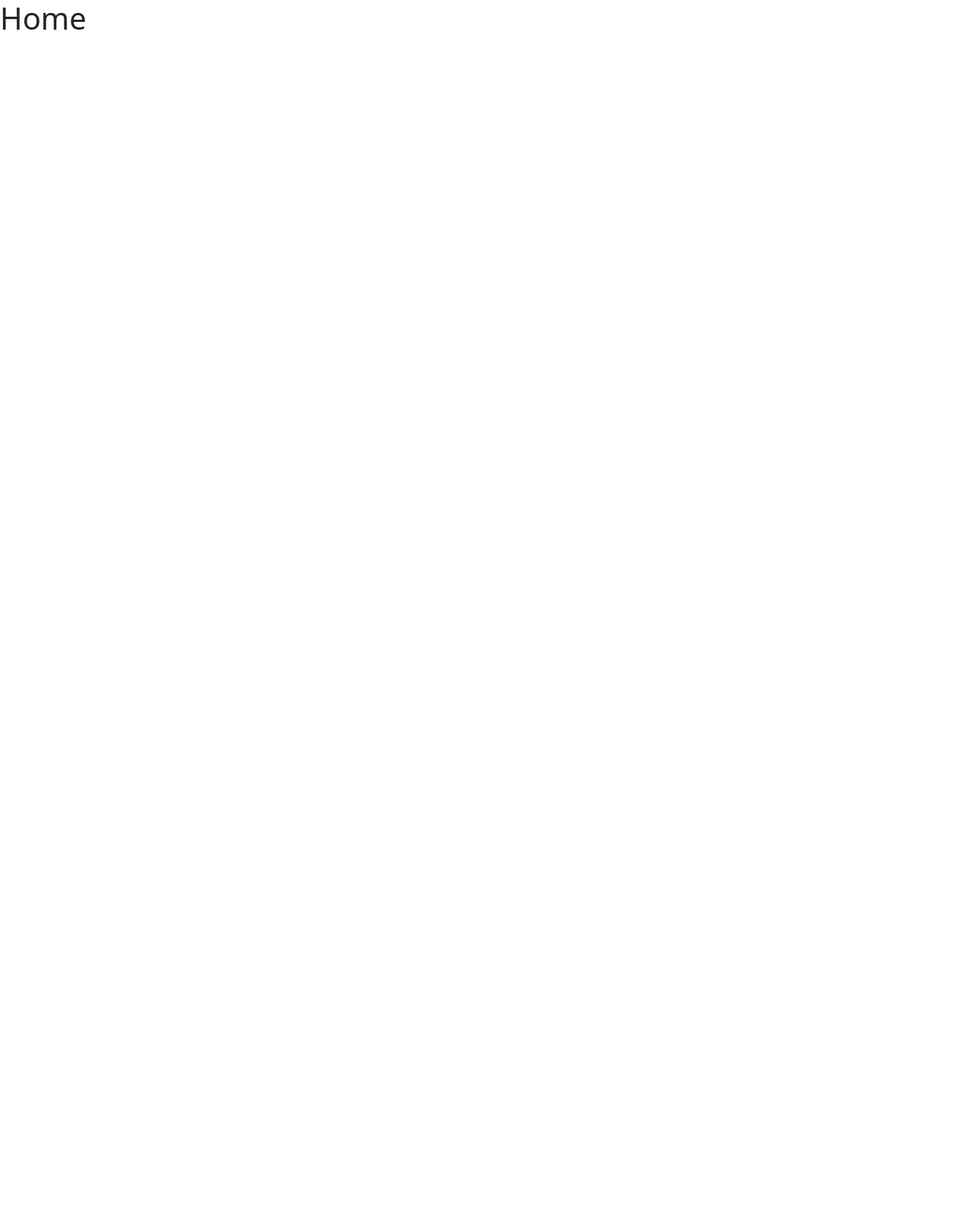
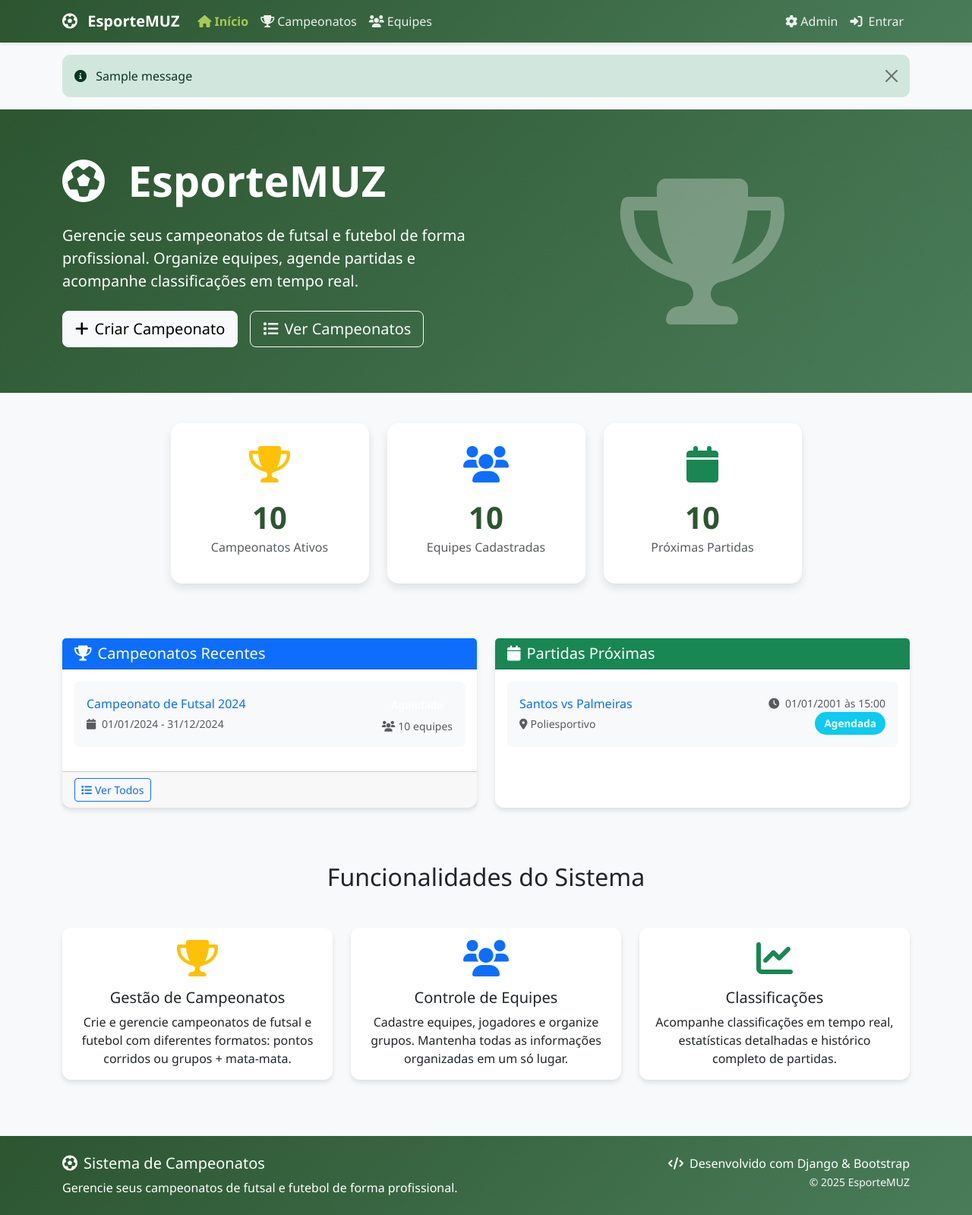
Before and after one commit to maismuz/web, a Django app: page /esportemuz/ in a window 1280 px wide. Before the commit the page is almost empty. Shown: the whole page at 76% size. Before the commit the page ends 39 px from the top, so only its background shows below. Run offline with Django 5.2, Linux system fonts and the light colour scheme; tables that the repository leaves empty hold one stand-in row (values such as "Sample post"); one stand-in notice (Sample message) is shown.

Commit message:
Refactor templates and views: remove old pages, add equipe list, update navbar and footer.

```diff
--- a/apps/esportemuz/static/esportemuz/css/style.css
+++ b/apps/esportemuz/static/esportemuz/css/style.css
@@ -1,9 +1,181 @@
+:root {
+    --primary-color: #2c5530;
+    --secondary-color: #4a7c59;
+    --accent-color: #7fb069;
+    --light-green: #a7c957;
+    --background-light: #f8f9fa;
+}
+
 * {
     margin: 0;
     padding: 0;
     box-sizing: border-box;
 }
 
-body {
-    height: 100vh;
+html, body {
+    background-color: var(--background-light);
+    font-family: 'Segoe UI', Tahoma, Geneva, Verdana, sans-serif;
+    display: flex;
+    flex-direction: column;
+    height: 100%;
 }
+
+.navbar-brand {
+    font-weight: bold;
+    color: white !important;
+}
+
+.navbar-custom {
+    background: linear-gradient(135deg, var(--primary-color), var(--secondary-color));
+    box-shadow: 0 2px 4px rgba(0,0,0,0.1);
+}
+
+.navbar-nav .nav-link {
+    color: rgba(255,255,255,0.9) !important;
+    transition: color 0.3s ease;
+}
+
+.navbar-nav .nav-link:hover {
+    color: var(--light-green) !important;
+}
+
+.navbar-nav .nav-link.active {
+    color: var(--light-green) !important;
+    font-weight: bold;
+}
+
+.card {
+    border: none;
+    border-radius: 12px;
+    box-shadow: 0 4px 6px rgba(0,0,0,0.1);
+    transition: transform 0.2s ease, box-shadow 0.2s ease;
+}
+
+.card:hover {
+    transform: translateY(-2px);
+    box-shadow: 0 8px 15px rgba(0,0,0,0.15);
+}
+
+.btn-primary {
+    background: linear-gradient(135deg, var(--primary-color), var(--secondary-color));
+    border: none;
+    border-radius: 8px;
+    padding: 10px 20px;
+    transition: all 0.3s ease;
+}
+
+.btn-primary:hover {
+    background: linear-gradient(135deg, var(--secondary-color), var(--accent-color));
+    transform: translateY(-1px);
+}
+
+.btn-success {
+    background: linear-gradient(135deg, var(--accent-color), var(--light-green));
+    border: none;
+    border-radius: 8px;
+}
+
+.btn-success:hover {
+    background: linear-gradient(135deg, var(--light-green), var(--accent-color));
+}
+
+.table {
+    border-radius: 12px;
+    overflow: hidden;
+    box-shadow: 0 4px 6px rgba(0,0,0,0.1);
+}
+
+.table thead th {
+    background: linear-gradient(135deg, var(--primary-color), var(--secondary-color));
+    color: white;
+    border: none;
+    font-weight: 600;
+}
+
+.table tbody tr:hover {
+    background-color: rgba(127, 176, 105, 0.1);
+}
+
+.badge {
+    border-radius: 20px;
+    padding: 8px 12px;
+    font-size: 0.85em;
+}
+
+.badge-status-planejamento {
+    background-color: #6c757d;
+}
+
+.badge-status-inscricoes {
+    background-color: #0dcaf0;
+}
+
+.badge-status-em_andamento {
+    background-color: #fd7e14;
+}
+
+.badge-status-finalizado {
+    background-color: #198754;
+}
+
+.footer {
+    background: linear-gradient(135deg, var(--primary-color), var(--secondary-color));
+    color: white;
+    /* margin-top: 50px; */
+}
+
+.hero-section {
+    background: linear-gradient(135deg, var(--primary-color), var(--secondary-color));
+    color: white;
+    padding: 60px 0;
+    margin-bottom: 40px;
+}
+
+.stats-card {
+    background: white;
+    border-radius: 15px;
+    padding: 30px;
+    text-align: center;
+    box-shadow: 0 6px 12px rgba(0,0,0,0.1);
+    transition: transform 0.3s ease;
+}
+
+.stats-card:hover {
+    transform: translateY(-5px);
+}
+
+.stats-number {
+    font-size: 2.5rem;
+    font-weight: bold;
+    color: var(--primary-color);
+}
+
+.form-control:focus {
+    border-color: var(--accent-color);
+    box-shadow: 0 0 0 0.2rem rgba(127, 176, 105, 0.25);
+}
+
+.alert {
+    border: none;
+    border-radius: 10px;
+}
+
+.pagination .page-link {
+    color: var(--primary-color);
+    border: 1px solid var(--accent-color);
+}
+
+.pagination .page-link:hover {
+    background-color: var(--accent-color);
+    color: white;
+}
+
+.pagination .page-item.active .page-link {
+    background-color: var(--primary-color);
+    border-color: var(--primary-color);
+}
+
+main {
+    flex: 1;
+    padding-bottom: 50px;
+}
--- a/apps/esportemuz/static/esportemuz/js/script.js
+++ b/apps/esportemuz/static/esportemuz/js/script.js
@@ -0,0 +1,27 @@
+// Função para confirmar exclusões
+function confirmarExclusao(nome, tipo) {
+	return confirm(`Tem certeza que deseja excluir ${tipo} "${nome}"? Esta ação não pode ser desfeita.`);
+}
+
+// Função para atualizar resultado de partida via AJAX
+function atualizarResultado(partidaId, golsCasa, golsVisitante) {
+	$.ajax({
+		url: `/partidas/${partidaId}/resultado/`,
+		type: 'POST',
+		data: {
+			'gols_casa': golsCasa,
+			'gols_visitante': golsVisitante,
+			'csrfmiddlewaretoken': $('[name=csrfmiddlewaretoken]').val()
+		},
+		success: function(response) {
+			if (response.success) {
+				location.reload();
+			} else {
+				alert('Erro: ' + response.message);
+			}
+		},
+		error: function() {
+			alert('Erro ao atualizar resultado.');
+		}
+	});
+}
--- a/apps/esportemuz/templates/esportemuz/base.html
+++ b/apps/esportemuz/templates/esportemuz/base.html
@@ -5,10 +5,16 @@
 <head>
     <meta charset="UTF-8">
     <meta name="viewport" content="width=device-width, initial-scale=1.0">
-    <title>Document</title>
+    <title>{% block title %}EsporteMUZ{% endblock %}</title>
 
     <!-- Bootstrap CSS -->
     <link href="https://cdn.jsdelivr.net/npm/bootstrap@5.3.6/dist/css/bootstrap.min.css" rel="stylesheet" integrity="sha384-4Q6Gf2aSP4eDXB8Miphtr37CMZZQ5oXLH2yaXMJ2w8e2ZtHTl7GptT4jmndRuHDT" crossorigin="anonymous">
+
+    <!-- Bootstrap Icons -->
+    <link href="https://cdn.jsdelivr.net/npm/bootstrap-icons@1.10.0/font/bootstrap-icons.css" rel="stylesheet">
+
+    <!-- Font Awesome -->
+    <link href="https://cdnjs.cloudflare.com/ajax/libs/font-awesome/6.0.0/css/all.min.css" rel="stylesheet">
 
     <!-- CSS -->
     <link rel="stylesheet" href="{% static 'esportemuz/css/style.css' %}">
@@ -17,14 +23,47 @@
     {% block css %}{% endblock css %}
 </head>
 <body>
-    <!-- Content -->
-    {% block content %}{% endblock content %}
+    {% include 'esportemuz/partials/_navbar.html' %}
+
+    <!-- Messages -->
+    {% if messages %}
+        <div class="container mt-3">
+            {% for message in messages %}
+                <div class="alert alert-{{ message.tags }} alert-dismissible fade show" role="alert">
+                    <i class="fas fa-info-circle me-2"></i>
+                    {{ message }}
+                    <button type="button" class="btn-close" data-bs-dismiss="alert"></button>
+                </div>
+            {% endfor %}
+        </div>
+    {% endif %}
+
+    <!-- Main Content -->
+    <main>
+        {% block content %}{% endblock %}
+    </main>
+
+    <!-- Footer -->
+    {% include 'esportemuz/partials/_footer.html' %}
 
     <!-- Bootstrap JS Bundle with Popper -->
     <script src="https://cdn.jsdelivr.net/npm/bootstrap@5.3.6/dist/js/bootstrap.bundle.min.js" integrity="sha384-j1CDi7MgGQ12Z7Qab0qlWQ/Qqz24Gc6BM0thvEMVjHnfYGF0rmFCozFSxQBxwHKO" crossorigin="anonymous"></script>
 
+    <!-- jQuery -->
+    <script src="https://code.jquery.com/jquery-3.7.1.min.js" integrity="sha256-/JqT3SQfawRcv/BIHPThkBvs0OEvtFFmqPF/lYI/Cxo=" crossorigin="anonymous"></script>
+
     <!-- JS -->
     <script src="{% static 'esportemuz/js/script.js' %}"></script>
+
+    <script>
+        // Inicializar tooltips
+        $(document).ready(function() {
+            var tooltipTriggerList = [].slice.call(document.querySelectorAll('[data-bs-toggle="tooltip"]'));
+            var tooltipList = tooltipTriggerList.map(function (tooltipTriggerEl) {
+                return new bootstrap.Tooltip(tooltipTriggerEl);
+            });
+        });
+    </script>
 
     <!-- Js block -->
     {% block js %}{% endblock js %}
--- a/apps/esportemuz/templates/esportemuz/pages/campeonato.html
+++ /dev/null
@@ -1,5 +0,0 @@
-{% extends "esportemuz/base.html" %}
-
-{% block content %}
-<h1>Campeonato</h1>
-{% endblock content %}
--- a/apps/esportemuz/templates/esportemuz/pages/equipe.html
+++ /dev/null
@@ -1,5 +0,0 @@
-{% extends "esportemuz/base.html" %}
-
-{% block content %}
-<h1>Equipe</h1>
-{% endblock content %}
--- /dev/null
+++ b/apps/esportemuz/templates/esportemuz/pages/home.html
@@ -0,0 +1,197 @@
+{% extends "esportemuz/base.html" %}
+
+{% block title %}Início - EsporteMUZ{% endblock %}
+
+{% block content %}
+<!-- Hero Section -->
+<section class="hero-section">
+    <div class="container">
+        <div class="row align-items-center">
+            <div class="col-lg-6">
+                <h1 class="display-4 fw-bold mb-4">
+                    <i class="fas fa-futbol me-3"></i>
+                    EsporteMUZ
+                </h1>
+                <p class="lead mb-4">
+                    Gerencie seus campeonatos de futsal e futebol de forma profissional.
+                    Organize equipes, agende partidas e acompanhe classificações em tempo real.
+                </p>
+                <div class="d-flex gap-3 flex-column flex-md-row">
+                    <a href="#" class="btn btn-light btn-lg">
+                        <i class="fas fa-plus me-2"></i>Criar Campeonato
+                    </a>
+                    <a href="#" class="btn btn-outline-light btn-lg">
+                        <i class="fas fa-list me-2"></i>Ver Campeonatos
+                    </a>
+                </div>
+            </div>
+            <div class="col-lg-6 text-center mt-5 mt-lg-0">
+                <i class="fas fa-trophy" style="font-size: 12rem; opacity: 0.3;"></i>
+            </div>
+        </div>
+    </div>
+</section>
+
+<div class="container">
+    <!-- Stats Cards -->
+    <div class="row mb-5 d-flex justify-content-center">
+        <div class="col-md-3 mb-4">
+            <div class="stats-card">
+                <i class="fas fa-trophy fa-3x text-warning mb-3"></i>
+                <div class="stats-number">10</div>
+                <h6 class="text-muted">Campeonatos Ativos</h6>
+            </div>
+        </div>
+        <div class="col-md-3 mb-4">
+            <div class="stats-card">
+                <i class="fas fa-users fa-3x text-primary mb-3"></i>
+                <div class="stats-number">10</div>
+                <h6 class="text-muted">Equipes Cadastradas</h6>
+            </div>
+        </div>
+        <div class="col-md-3 mb-4">
+            <div class="stats-card">
+                <i class="fas fa-calendar fa-3x text-success mb-3"></i>
+                <div class="stats-number">10</div>
+                <h6 class="text-muted">Próximas Partidas</h6>
+            </div>
+        </div>
+        <!-- <div class="col-md-3 mb-4">
+            <div class="stats-card">
+                <i class="fas fa-futbol fa-3x text-info mb-3"></i>
+                <div class="stats-number">10</div>
+                <h6 class="text-muted">Jogadores</h6>
+            </div>
+        </div> -->
+    </div>
+
+    <div class="row">
+        <!-- Campeonatos Recentes -->
+        <div class="col-lg-6 mb-4">
+            <div class="card h-100">
+                <div class="card-header bg-primary text-white">
+                    <h5 class="card-title mb-0">
+                        <i class="fas fa-trophy me-2"></i>Campeonatos Recentes
+                    </h5>
+                </div>
+                <div class="card-body">
+                    <div class="d-flex justify-content-between align-items-center mb-3 p-3 bg-light rounded">
+                        <div>
+                            <h6 class="mb-1">
+                                <a href="#" class="text-decoration-none">
+                                    Campeonato de Futsal 2024
+                                </a>
+                            </h6>
+                            <small class="text-muted">
+                                <i class="fas fa-calendar me-1"></i>
+                                01/01/2024 - 31/12/2024
+                            </small>
+                        </div>
+                        <div class="text-end">
+                            <span class="badge badge-status-agendado">
+                                Agendado
+                            </span>
+                            <br>
+                            <small class="text-muted">
+                                <i class="fas fa-users me-1"></i>10 equipes
+                            </small>
+                        </div>
+                    </div>
+                    <!-- <div class="text-center py-4">
+                        <i class="fas fa-trophy fa-3x text-muted mb-3"></i>
+                        <p class="text-muted">Nenhum campeonato encontrado.</p>
+                        <a href="#" class="btn btn-primary">
+                            <i class="fas fa-plus me-2"></i>Criar Primeiro Campeonato
+                        </a>
+                    </div> -->
+                </div>
+                <div class="card-footer">
+                    <a href="#" class="btn btn-outline-primary btn-sm">
+                        <i class="fas fa-list me-1"></i>Ver Todos
+                    </a>
+                </div>
+            </div>
+        </div>
+
+        <!-- Partidas Próximas -->
+        <div class="col-lg-6 mb-4">
+            <div class="card h-100">
+                <div class="card-header bg-success text-white">
+                    <h5 class="card-title mb-0">
+                        <i class="fas fa-calendar me-2"></i>Partidas Próximas
+                    </h5>
+                </div>
+                <div class="card-body">
+                    <div class="d-flex justify-content-between align-items-center mb-3 p-3 bg-light rounded">
+                        <div>
+                            <h6 class="mb-1">
+                                <a href="#" class="text-decoration-none">
+                                    Santos vs Palmeiras
+                                </a>
+                            </h6>
+                            <small class="text-muted">
+                                <i class="fas fa-map-marker-alt me-1"></i>Poliesportivo
+                            </small>
+                        </div>
+                        <div class="text-end">
+                            <small class="text-muted">
+                                <i class="fas fa-clock me-1"></i>
+                                01/01/2001 às 15:00
+                            </small>
+                            <br>
+                            <span class="badge bg-info">Agendada</span>
+                        </div>
+                    </div>
+                    <!-- <div class="text-center py-4">
+                        <i class="fas fa-calendar fa-3x text-muted mb-3"></i>
+                        <p class="text-muted">Nenhuma partida agendada.</p>
+                    </div> -->
+                </div>
+            </div>
+        </div>
+    </div>
+
+    <!-- Features Section -->
+    <div class="row mt-5">
+        <div class="col-12">
+            <h2 class="text-center mb-5">Funcionalidades do Sistema</h2>
+        </div>
+        <div class="col-md-4 mb-4">
+            <div class="card text-center h-100">
+                <div class="card-body">
+                    <i class="fas fa-trophy fa-3x text-warning mb-3"></i>
+                    <h5 class="card-title">Gestão de Campeonatos</h5>
+                    <p class="card-text">
+                        Crie e gerencie campeonatos de futsal e futebol com diferentes formatos:
+                        pontos corridos ou grupos + mata-mata.
+                    </p>
+                </div>
+            </div>
+        </div>
+        <div class="col-md-4 mb-4">
+            <div class="card text-center h-100">
+                <div class="card-body">
+                    <i class="fas fa-users fa-3x text-primary mb-3"></i>
+                    <h5 class="card-title">Controle de Equipes</h5>
+                    <p class="card-text">
+                        Cadastre equipes, jogadores e organize grupos.
+                        Mantenha todas as informações organizadas em um só lugar.
+                    </p>
+                </div>
+            </div>
+        </div>
+        <div class="col-md-4 mb-4">
+            <div class="card text-center h-100">
+                <div class="card-body">
+                    <i class="fas fa-chart-line fa-3x text-success mb-3"></i>
+                    <h5 class="card-title">Classificações</h5>
+                    <p class="card-text">
+                        Acompanhe classificações em tempo real, estatísticas detalhadas
+                        e histórico completo de partidas.
+                    </p>
+                </div>
+            </div>
+        </div>
+    </div>
+</div>
+{% endblock %}
--- a/apps/esportemuz/templates/esportemuz/pages/index.html
+++ /dev/null
@@ -1,5 +0,0 @@
-{% extends "esportemuz/base.html" %}
-
-{% block content %}
-<h1>Home</h1>
-{% endblock content %}
--- /dev/null
+++ b/apps/esportemuz/templates/esportemuz/partials/_footer.html
@@ -0,0 +1,18 @@
+<!-- Footer -->
+<footer class="footer py-4">
+    <div class="container">
+        <div class="row">
+            <div class="col-md-6">
+                <h5><i class="fas fa-futbol me-2"></i>Sistema de Campeonatos</h5>
+                <p class="mb-0">Gerencie seus campeonatos de futsal e futebol de forma profissional.</p>
+            </div>
+            <div class="col-md-6 text-md-end">
+                <p class="mb-0">
+                    <i class="fas fa-code me-1"></i>
+                    Desenvolvido com Django & Bootstrap
+                </p>
+                <small class="text-light">&copy; {% now "Y" %} EsporteMUZ</small>
+            </div>
+        </div>
+    </div>
+</footer>
--- /dev/null
+++ b/apps/esportemuz/templates/esportemuz/partials/_navbar.html
@@ -0,0 +1,52 @@
+<!-- Navbar -->
+<nav class="navbar navbar-expand-lg navbar-custom">
+    <div class="container">
+        <a class="navbar-brand" href="{% url 'esportemuz:home' %}">
+            <i class="fas fa-futbol me-2"></i>
+            EsporteMUZ
+        </a>
+
+        <button class="navbar-toggler" type="button" data-bs-toggle="collapse" data-bs-target="#navbarNav">
+            <span class="navbar-toggler-icon"></span>
+        </button>
+
+        <div class="collapse navbar-collapse" id="navbarNav">
+            <ul class="navbar-nav me-auto">
+                <li class="nav-item">
+                    <a class="nav-link {% if request.resolver_match.view_name == 'esportemuz:home' %}active{% endif %}" aria-current="page" href="{% url 'esportemuz:home' %}">
+                        <i class="fas fa-home me-1"></i>Início
+                    </a>
+                </li>
+                <li class="nav-item">
+                    <a class="nav-link {% if request.resolver_match.view_name == 'esportemuz:campeonato_list' %}active{% endif %}" href="{% url 'esportemuz:campeonato_list' %}">
+                        <i class="fas fa-trophy me-1"></i>Campeonatos
+                    </a>
+                </li>
+                <li class="nav-item">
+                    <a class="nav-link {% if request.resolver_match.view_name == 'esportemuz:equipe_list' %}active{% endif %}" href="{% url 'esportemuz:equipe_list' %}">
+                        <i class="fas fa-users me-1"></i>Equipes
+                    </a>
+                </li>
+            </ul>
+
+            <ul class="navbar-nav">
+                <li class="nav-item">
+                    <a class="nav-link" href="/admin/">
+                        <i class="fas fa-cog me-1"></i>Admin
+                    </a>
+                </li>
+                <li class="nav-item">
+                    <a class="nav-link" href="{% if request.user.is_authenticated %}#{% else %}#{% endif %}">
+                        {% if request.user.is_authenticated %}
+                            <i class="fas fa-sign-out-alt me-1"></i>
+                            Sair
+                        {% else %}
+                            <i class="fas fa-sign-in-alt me-1"></i>
+                            Entrar
+                        {% endif %}
+                    </a>
+                </li>
+            </ul>
+        </div>
+    </div>
+</nav>
--- a/apps/esportemuz/urls.py
+++ b/apps/esportemuz/urls.py
@@ -2,10 +2,18 @@ from apps.esportemuz.routers import router
 from apps.esportemuz.views import *
 from django.urls import include, path
 
+app_name = 'esportemuz'
+
 urlpatterns = [
     path('api/', include(router.urls)),
     path('api-auth/', include('rest_framework.urls', namespace='rest_framework')),
-    path('', IndexView.as_view(), name='index'),
-    path('equipe/', EquipeView.as_view(), name='equipe'),
-    path('campeonato/', CampeonatoView.as_view(), name='campeonato'),
+
+    # Home
+    path('', HomeView.as_view(), name='home'),
+
+    # Campeonatos
+    path('campeonatos/', CampeonatoListView.as_view(), name='campeonato_list'),
+
+    # Equipes
+    path('equipes/', EquipeListView.as_view(), name='equipe_list'),
 ]
--- a/apps/esportemuz/views.py
+++ b/apps/esportemuz/views.py
@@ -1,11 +1,34 @@
+from typing import Any
 from django.views.generic import TemplateView
 
 # Create your views here.
-class IndexView(TemplateView):
-    template_name = 'esportemuz/pages/index.html'
+class HomeView(TemplateView):
+    template_name = 'esportemuz/pages/home.html'
 
-class EquipeView(TemplateView):
-    template_name = 'esportemuz/pages/equipe.html'
+    def get_context_data(self, **kwargs: Any) -> dict[str, Any]:
+        context = super().get_context_data(**kwargs)
 
-class CampeonatoView(TemplateView):
-    template_name = 'esportemuz/pages/campeonato.html'
+        context['campeonatos_recentes'] = []
+        context['proximas_partidas'] = []
+
+        return context
+
+class CampeonatoListView(TemplateView):
+    template_name = 'esportemuz/pages/campeonato_list.html'
+
+    def get_context_data(self, **kwargs: Any) -> dict[str, Any]:
+        context = super().get_context_data(**kwargs)
+
+        context['campeonatos'] = []
+
+        return context
+
+class EquipeListView(TemplateView):
+    template_name = 'esportemuz/pages/equipe_list.html'
+
+    def get_context_data(self, **kwargs: Any) -> dict[str, Any]:
+        context = super().get_context_data(**kwargs)
+
+        context['equipes'] = []
+
+        return context
```
Also changed, not shown: apps/esportemuz/templates/esportemuz/pages/campeonato_list.html (added, +64 -0 lines), apps/esportemuz/templates/esportemuz/pages/equipe_list.html (added, +14 -0 lines), apps/esportemuz/templates/esportemuz/partials/footer.html (deleted), apps/esportemuz/templates/esportemuz/partials/navbar.html (deleted).
